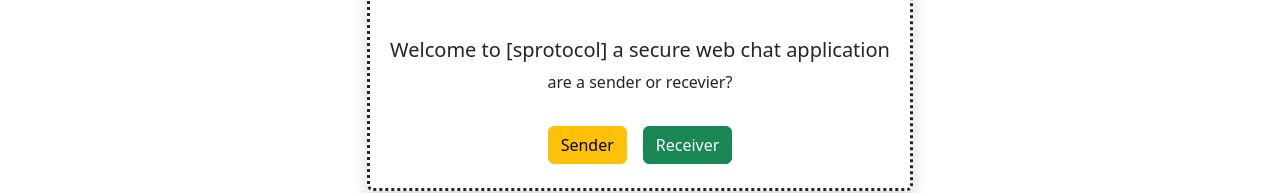
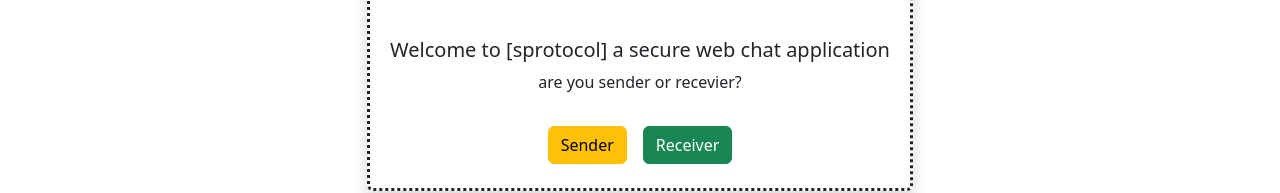
Before and after one commit to saad-als/sprotocol, a React (Vite) app in the folder src/frontend/sprotocol-frontend/: page / in a window 1280 px wide. Shown: the part 310-503 px from the top of the page. Built offline with nearby package versions, Linux system fonts and the light colour scheme.

Commit message:
few lines fixes

```diff
--- a/src/frontend/sprotocol-frontend/src/components/Home/LoginForm.jsx
+++ b/src/frontend/sprotocol-frontend/src/components/Home/LoginForm.jsx
@@ -11,7 +11,7 @@ function LoginForm() {
                 <div className="d-block text-center">
                     <img src="./././assets/sprotocol-logos/sprotocol-logos_black.png" alt="logo" className=" rounded d-block mx-auto" width="190" height="190" />
                     <h5 className="d-block">Welcome to [sprotocol] a secure web chat application</h5>
-                    <p>are a sender or recevier?</p>
+                    <p>are you sender or recevier?</p>
                 </div>
 
 
--- a/src/frontend/sprotocol-frontend/src/components/Home/SenderForm.jsx
+++ b/src/frontend/sprotocol-frontend/src/components/Home/SenderForm.jsx
@@ -14,6 +14,7 @@ function SenderForm() {
 
         if (data.ok) {
             console.log("its ok")
+            console.log(data)
         }
 
     };
@@ -56,7 +57,7 @@ function SenderForm() {
 
 
 
-                            }} className="btn btn-outline-warning" >generate code</button>
+                            }} className="btn btn-outline-warning" >Next</button>
                         </span>
 
 
```
